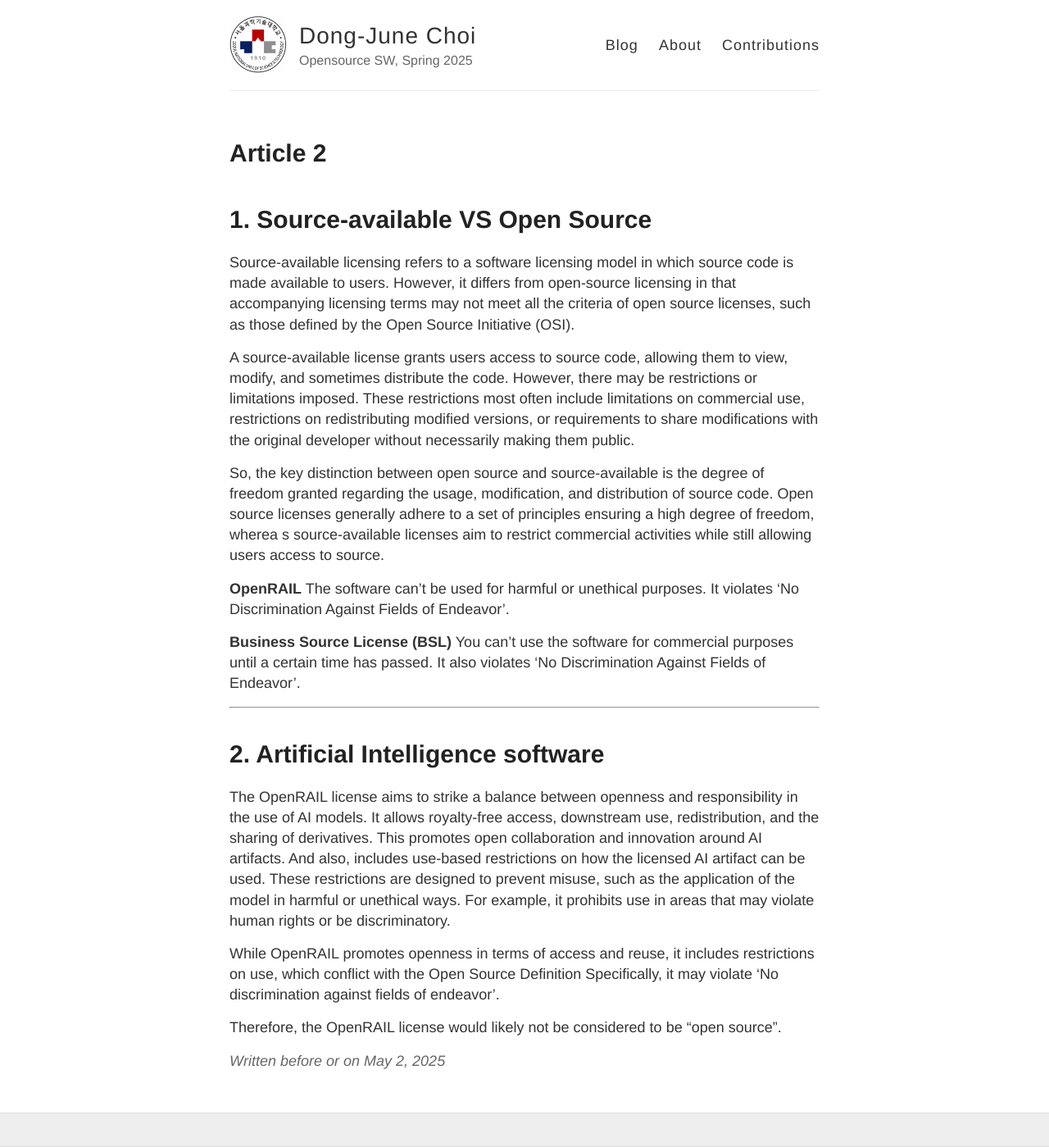
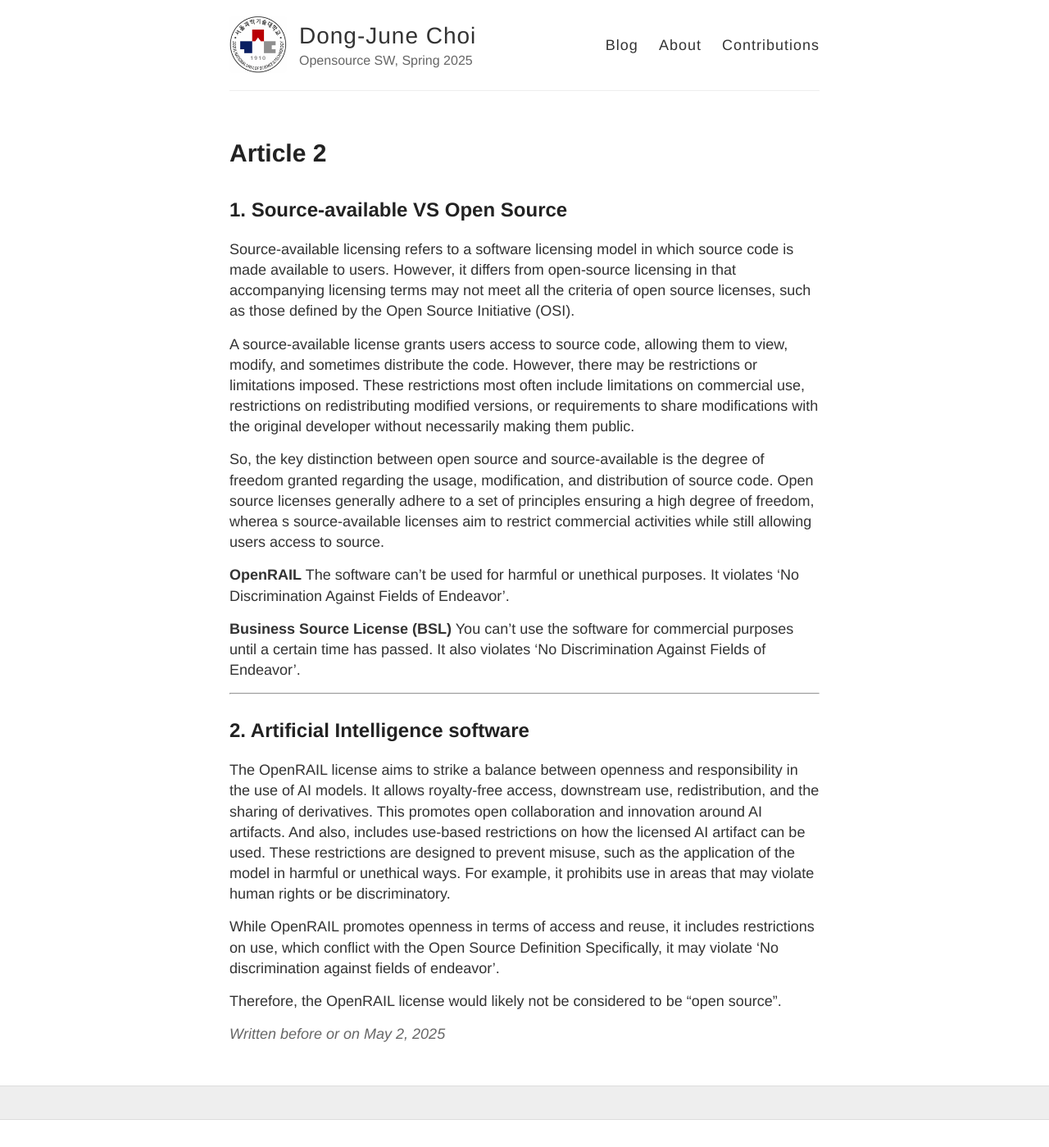
Before and after one commit to IISE-OSS25/00chl248-blog, a Jekyll site: the page built from _posts/2025-05-02-Article02.md, in a window 1280 px wide. Shown: the whole page at 82% size. Built offline with Jekyll 4.4.1, drawn with Linux system fonts in a browser that asks for light colours; after the commit the page ends 1366 px from its top, so only the background shows below that.

Commit message:
글자 크기 조정

```diff
--- a/_posts/2025-05-02-Article02.md
+++ b/_posts/2025-05-02-Article02.md
@@ -3,7 +3,7 @@ layout: post
 title: Article 2
 ---
 
-# 1. Source-available VS Open Source
+## 1. Source-available VS Open Source
 Source-available licensing refers to a software licensing model in which source code is made available to users. However, it differs from open-source licensing in that accompanying licensing terms may not meet all the criteria of open source licenses, such as those defined by the Open Source Initiative (OSI).
 
 A source-available license grants users access to source code, allowing them to view, modify, and sometimes distribute the code. However, there may be restrictions or limitations imposed. These restrictions most often include limitations on commercial use, restrictions on redistributing modified versions, or requirements to share modifications with the original developer without necessarily making them public.
@@ -18,7 +18,7 @@ You can’t use the software for commercial purposes until a certain time has pa
 
 <hr>
 
-# 2. Artificial Intelligence software
+## 2. Artificial Intelligence software
 The OpenRAIL license aims to strike a balance between openness and responsibility in the use of AI models. It allows royalty-free access, downstream use, redistribution, and the sharing of derivatives. This promotes open collaboration and innovation around AI artifacts.
 And also, includes use-based restrictions on how the licensed AI artifact can be used. These restrictions are designed to prevent misuse, such as the application of the model in harmful or unethical ways. For example, it prohibits use in areas that may violate human rights or be discriminatory.
 
```
